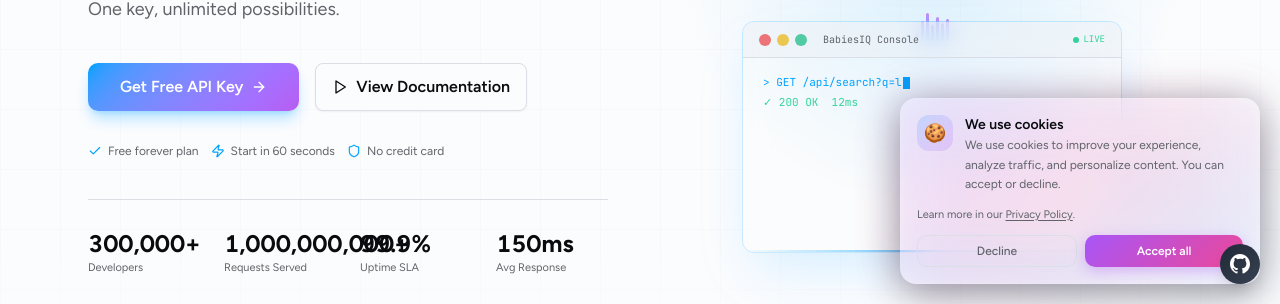
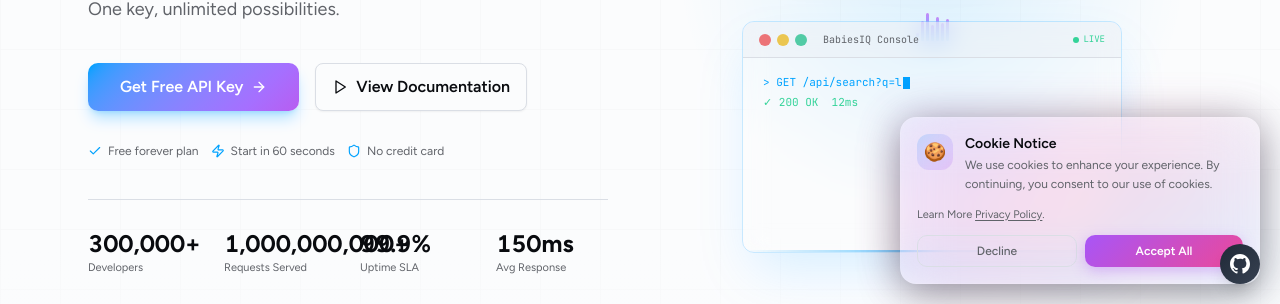
Before and after one commit to BabiesIQ/_metaAPI, a React (Vite) app: page / in a window 1280 px wide. Shown: the part 496-800 px from the top of the page. Built offline with nearby package versions, Linux system fonts and the light colour scheme; no server answers.

Commit message:
Fix cookie consent localization keys

```diff
--- a/src/components/CookieConsent.tsx
+++ b/src/components/CookieConsent.tsx
@@ -38,7 +38,7 @@
           exit={{ opacity: 0, y: 60, scale: 0.96 }}
           transition={{ duration: 0.4, ease: [0.16, 1, 0.3, 1] }}
           className="fixed bottom-4 left-4 right-4 md:left-auto md:right-5 md:bottom-5 md:w-[360px] z-[9999]"
-          aria-label="Cookie consent"
+          aria-label={t("cookie.title")}
           data-ocid="cookie_consent.dialog"
         >
           {/* Glow blob behind card */}
@@ -68,26 +68,23 @@
               </div>
               <div className="flex-1 min-w-0">
                 <p className="text-sm font-semibold text-foreground leading-snug">
-                  {t("cookies.title", "We use cookies")}
+                  {t("cookie.title")}
                 </p>
                 <p className="text-xs text-muted-foreground mt-0.5 leading-relaxed">
-                  {t(
-                    "cookies.description",
-                    "We use cookies to improve your experience, analyze traffic, and personalize content. You can accept or decline.",
-                  )}
+                  {t("cookie.message")}
                 </p>
               </div>
             </div>
 
             {/* Privacy link */}
             <p className="text-[11px] text-muted-foreground">
-              {t("cookies.read_more", "Learn more in our")}{" "}
+              {t("cookie.learnMore")}{" "}
               <a
                 href="/privacy"
                 className="underline underline-offset-2 hover:text-foreground transition-colors duration-150"
                 data-ocid="cookie_consent.privacy_link"
               >
-                {t("cookies.privacy_policy", "Privacy Policy")}
+                {t("footer.privacy")}
               </a>
               .
             </p>
@@ -100,7 +97,7 @@
                 className="flex-1 h-8 rounded-lg border border-border text-xs font-medium text-muted-foreground hover:text-foreground hover:border-border/80 transition-all duration-200"
                 data-ocid="cookie_consent.decline_button"
               >
-                {t("cookies.decline", "Decline")}
+                {t("cookie.decline")}
               </button>
               <button
                 type="button"
@@ -113,7 +110,7 @@
                 }}
                 data-ocid="cookie_consent.accept_button"
               >
-                {t("cookies.accept", "Accept all")}
+                {t("cookie.acceptAll")}
               </button>
             </div>
           </div>
```
